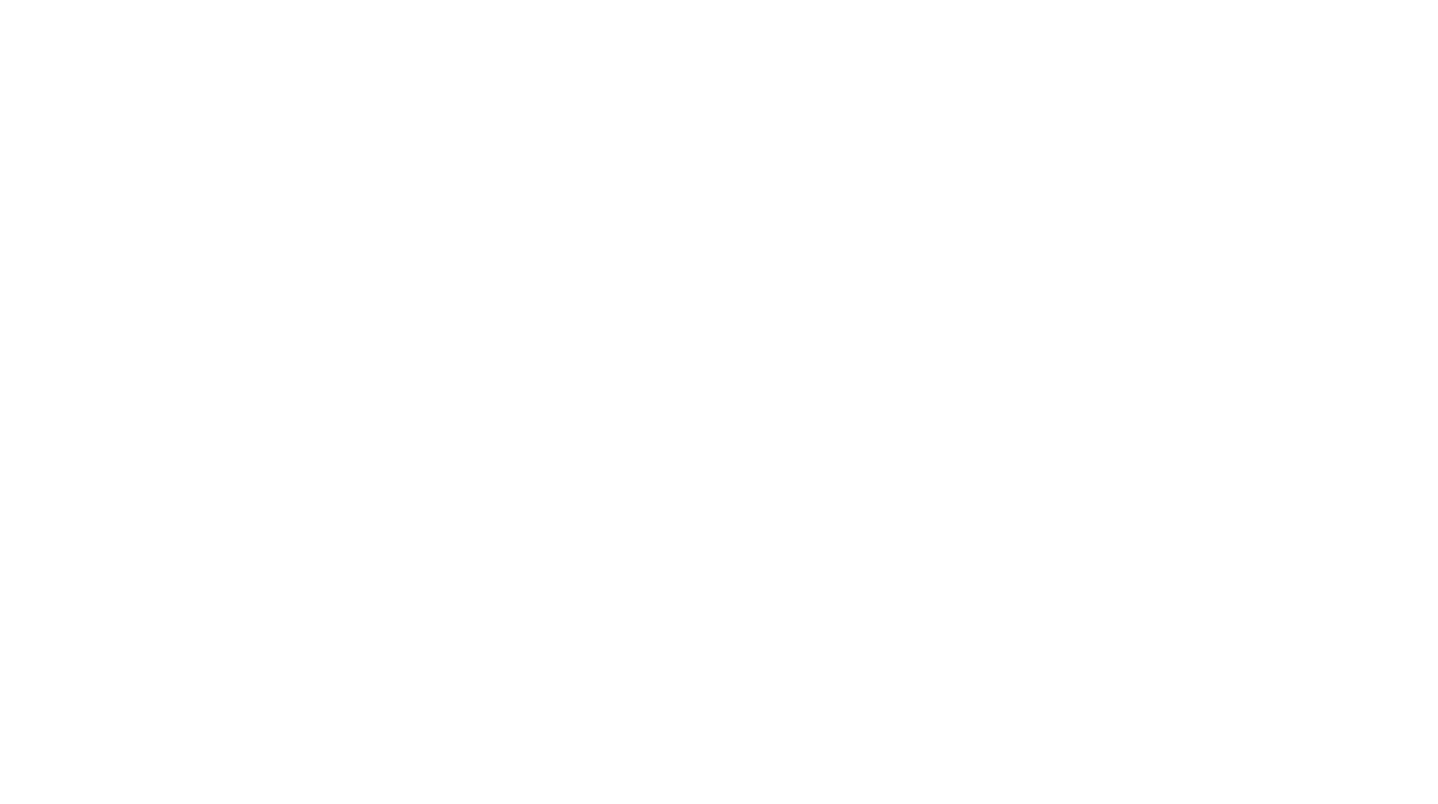
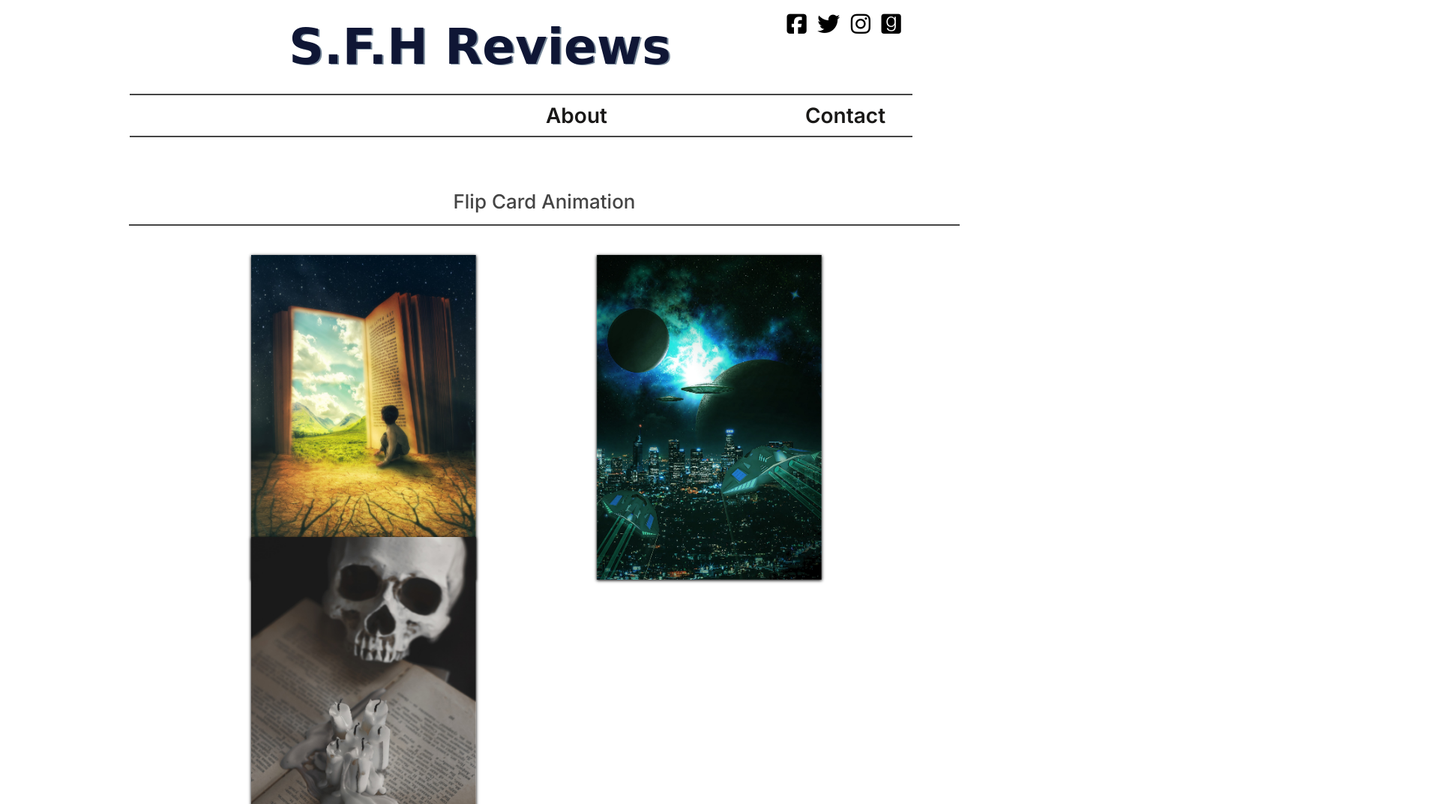
Before and after one commit to ConnieStandish/final-project, a plain HTML site: page example.html in a window 1280 px wide. Shown: the top 1072 px of the page at 75% size, 1918 px wide, since content can reach past the window. Before the commit the page ends 800 px from the top, so only its background shows below. Drawn offline with Linux system fonts and the light colour scheme; a web font is replaced by a local one.

Commit message:
Created flip card animations in example.html

```diff
--- a/css/styles.css
+++ b/css/styles.css
@@ -5,6 +5,10 @@ Universal Styling
   margin: 0;
   padding: 0;
   border: 0;
+}
+
+main {
+  max-height: 600px;
 }
 /*=======================
 Navigation Styling
@@ -550,3 +554,68 @@ textarea {
   margin-top: -321px;
   margin-left: 68px;
 }
+/*=======================
+Flip Card Animation-
+Example Page
+========================*/
+.flip-card {
+    width: 280px;
+    height: 280px;
+    display: inline-block;
+    background: transparent;
+    position: relative;
+    left: 75px;
+    top: -7px;
+    margin: 46px 88px;
+}
+
+.flip-card .flip-image {
+    width: 300px;
+    height: 433px;
+}
+
+.flip-card-inner {
+    position: relative;
+    width: 300px;
+    height: 433px;
+    text-align: center;
+    transition: transform .6s;
+    transform-style: preserve-3d;
+    box-shadow: 0 1px 4px 0 black;
+}
+
+.flip-card:hover .flip-card-inner {
+  transform: rotateY(180deg);
+}
+
+.flip-card-front,
+.flip-card-back {
+  position: absolute;
+  width: 300px;
+  height: 353px;
+  -webkit-backface-visibility: hidden;
+  backface-visibility: hidden;
+}
+
+.flip-card-back {
+    background: #dedede;
+    color: black;
+    transform: rotateY(180deg);
+    padding-top: 80px;
+}
+
+.flip-card-back h3 {
+    margin-top: 70px;
+}
+
+.flipexample {
+    max-width: 90%;
+    margin-top: 55px;
+}
+
+.flipexample h2 {
+    text-align: center;
+    border-bottom: 2px solid #454545;
+    padding: 15px 0;
+    max-width: 1543px;
+}
--- a/example.html
+++ b/example.html
@@ -0,0 +1,105 @@
+<!DOCTYPE html>
+<html lang="en" dir="ltr">
+
+  <head>
+    <meta charset="utf-8">
+    <title>S.F.H Reviews</title>
+
+    <!--- CSS Link --->
+    <link rel="stylesheet" href="css/styles.css">
+
+    <!--- Favicons --->
+    <link rel="icon" type="image/ico" href="images/favicon.ico" />
+    <link rel="icon" type="image/png" href="images/favicon.png" />
+
+    <!--- FontAwesome --->
+    <script src="https://kit.fontawesome.com/4f19959d2d.js" crossorigin="anonymous"></script>
+
+    <!--- Google Fonts --->
+    <link rel="preconnect" href="https://fonts.gstatic.com">
+    <link href="https://fonts.googleapis.com/css2?family=Goldman&family=Inter:wght@400;500;600&display=swap" rel="stylesheet">
+  </head>
+
+  <body>
+
+    <header>
+      <h1><a href="index.html">S.F.H Reviews</a></h1>
+      <nav>
+        <ul>
+          <li><a href="about.html">About</a></li>
+            <li><a href="contact.html">Contact</a></li>
+        </ul>
+      </nav>
+    </header>
+
+    <main>
+
+    <section class="social-media">
+      <a href="https://www.facebook.com/"><i class="fab fa-facebook-square"></i></a>
+      <a href="https://twitter.com/"><i class="fab fa-twitter"></i></a>
+      <a href="https://www.instagram.com/"><i class="fab fa-instagram"></i></a>
+      <a href="https://www.goodreads.com/"><i class="fab fa-goodreads"></i></a>
+    </section>
+
+    <!--- Flip Card --->
+    <section>
+      <div class="container flipexample">
+        <h2>Flip Card Animation</h2>
+          <div class="flip-card">
+
+          <div class="flip-card-inner">
+
+          <div class="flip-card-front">
+            <img class="flip-image" src="images/book-fantasy.jpg" alt="fantasy image" title="fantasy image" width="200" />
+          </div>
+
+          <div class="flip-card-back">
+            <h3>Fantasy Genre</h3>
+            <p>Step into another world!</p>
+          </div>
+
+          </div>
+          </div>
+
+          <div class="flip-card">
+
+          <div class="flip-card-inner">
+
+          <div class="flip-card-front">
+            <img class="flip-image" src="images/syfy-pic.jpg" alt="science fiction image" title="science fiction image" width="200" />
+          </div>
+
+          <div class="flip-card-back">
+            <h3>Science Fiction Genre</h3>
+            <p>The future is closer than you think!</p>
+          </div>
+
+          </div>
+          </div>
+
+          <div class="flip-card">
+
+          <div class="flip-card-inner">
+
+          <div class="flip-card-front">
+            <img class="flip-image" src="images/skull-book.jpg" alt="horror image" title="horror image" width="200" />
+          </div>
+
+          <div class="flip-card-back">
+            <h3>Horror Genre</h3>
+            <p>Read if you dare!</p>
+          </div>
+
+          </div>
+          </div>
+      </div>
+
+    </section>
+
+    </main>
+
+    <footer>
+      <p>Website Created By: Connie Standish | University of Florida</p>
+    </footer>
+  </body>
+</html>
```
